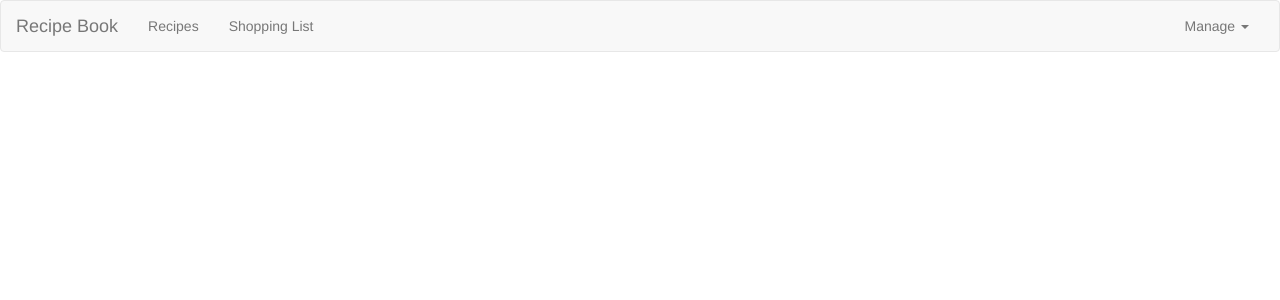
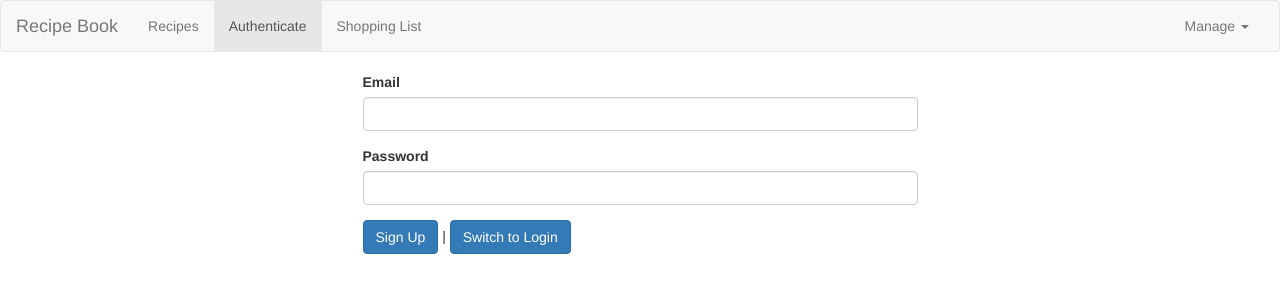
Before and after one commit to Tejas-Khairnar/ng-recipe-shopping-book, an Angular app: page /auth in a window 1280 px wide. Before the commit this address led to /. Shown: the top 300 px of the page. Built offline with nearby package versions, Linux system fonts and the light colour scheme.

Commit message:
Adding Auth page and configure its route

```diff
--- a/src/app/app-routing.module.ts
+++ b/src/app/app-routing.module.ts
@@ -7,6 +7,7 @@
 import { RecipeDetailComponent } from './recipes/recipe-detail/recipe-detail.component';
 import { RecipeEditComponent } from './recipes/recipe-edit/recipe-edit.component';
 import { RecipesResolverService } from './recipes/recipes-resolver.service';
+import { AuthComponent } from './auth/auth.component';
 
 
 const routes: Routes = [
@@ -26,7 +27,8 @@
       { path: ':id/edit', component: RecipeEditComponent, resolve: [RecipesResolverService] } // localhost:4200/recipes/id/edit
     ]
   }, // localhost:4200/recipes
-  { path: 'shopping-list', component: ShoppingListComponent } // localhost:4200/shopping-list
+  { path: 'shopping-list', component: ShoppingListComponent }, // localhost:4200/shopping-list
+  { path: 'auth', component: AuthComponent } // localhost:4200/auth
 ];
 
 @NgModule({
--- a/src/app/app.module.ts
+++ b/src/app/app.module.ts
@@ -17,6 +17,7 @@
 import { RecipeStartComponent } from './recipes/recipe-start/recipe-start.component';
 import { RecipeEditComponent } from './recipes/recipe-edit/recipe-edit.component';
 import { RecipeService } from './recipes/recipe.service';
+import { AuthComponent } from './auth/auth.component';
 
 @NgModule({
   declarations: [
@@ -30,7 +31,8 @@
     ShoppingEditComponent,
     DropdownDirective,
     RecipeStartComponent,
-    RecipeEditComponent
+    RecipeEditComponent,
+    AuthComponent
   ],
   imports: [
     BrowserModule,
--- /dev/null
+++ b/src/app/auth/auth.component.html
@@ -0,0 +1,18 @@
+<div class="row">
+    <div class="col-xs-12 col-md-6 col-md-offset-3">
+        <form>
+            <div class="form-group">
+                <label for="email">Email</label>
+                <input id="email" type="email" class="form-control">
+            </div>
+            <div class="form-group">
+                <label for="password">Password</label>
+                <input id="password" type="password" class="form-control">
+            </div>
+            <div>
+                <button class="btn btn-primary">Sign Up</button> |
+                <button class="btn btn-primary">Switch to Login</button>
+            </div>
+        </form>
+    </div>
+</div>
--- a/src/app/header/header.component.html
+++ b/src/app/header/header.component.html
@@ -19,6 +19,7 @@
             <ul class="nav navbar-nav">
                 <!-- ansolute path must specify here -->
                 <li routerLinkActive="active"><a routerLink="/recipes">Recipes</a></li>
+                <li routerLinkActive="active"><a routerLink="/auth">Authenticate</a></li>
                 <li routerLinkActive="active"><a routerLink="/shopping-list">Shopping List</a></li>
             </ul>
 
```
Also changed, not shown: src/app/auth/auth.component.ts (added, +7 -0 lines).
